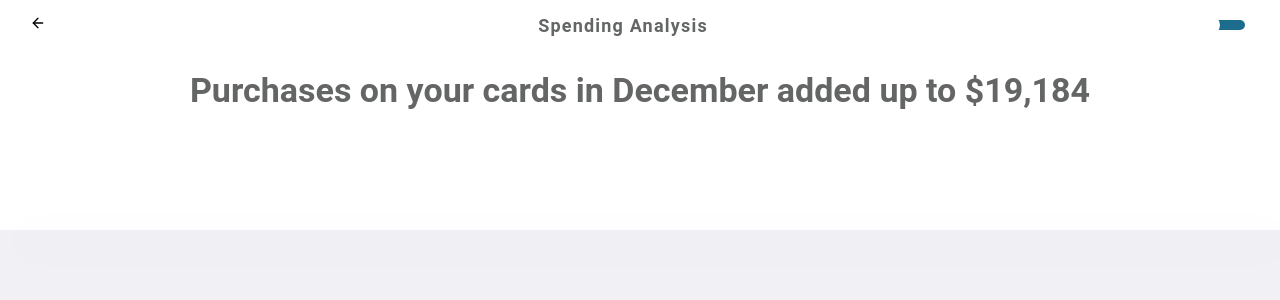
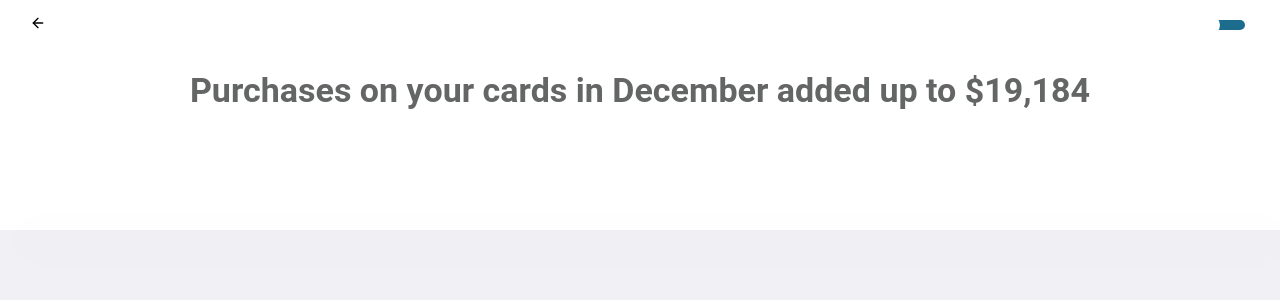
Before and after one commit to keepact/react-project, a React app: page /insight-details in a window 1280 px wide. Shown: the top 300 px of the page. Built offline with nearby package versions, Linux system fonts and the light colour scheme.

Commit message:
using dynamic title on insightsDetails

```diff
--- a/src/webapp/app/modules/InsightDetails/Header/index.tsx
+++ b/src/webapp/app/modules/InsightDetails/Header/index.tsx
@@ -1,11 +1,17 @@
 import React from 'react';
+import { useSelector } from 'react-redux';
 import { useHistory } from 'react-router-dom';
 import { FiArrowLeft } from "react-icons/fi";
 import ThemeSwitcher from '../../../components/ThemeSwitch';
 import { Container, Content, Title } from './styles';
 import RouteNames from '../../../shared/enums/routeNames.enum';
+import { ApplicationState } from '../../../shared/store';
 
 const Header: React.FC = () => {
+  const { data, error, loading } = useSelector(
+    (state: ApplicationState) => state.insightDetails,
+  );
+
   const history = useHistory();
   const handleChangePage = () => {
     history.push({ pathname: RouteNames.insight });
@@ -16,7 +22,7 @@ const Header: React.FC = () => {
         <button type="button" onClick={handleChangePage}>
           <FiArrowLeft />
         </button>
-        <Title>Spending Analysis</Title>
+        <Title>{data.title}</Title>
         <ThemeSwitcher />
       </Content>
     </Container>
```
